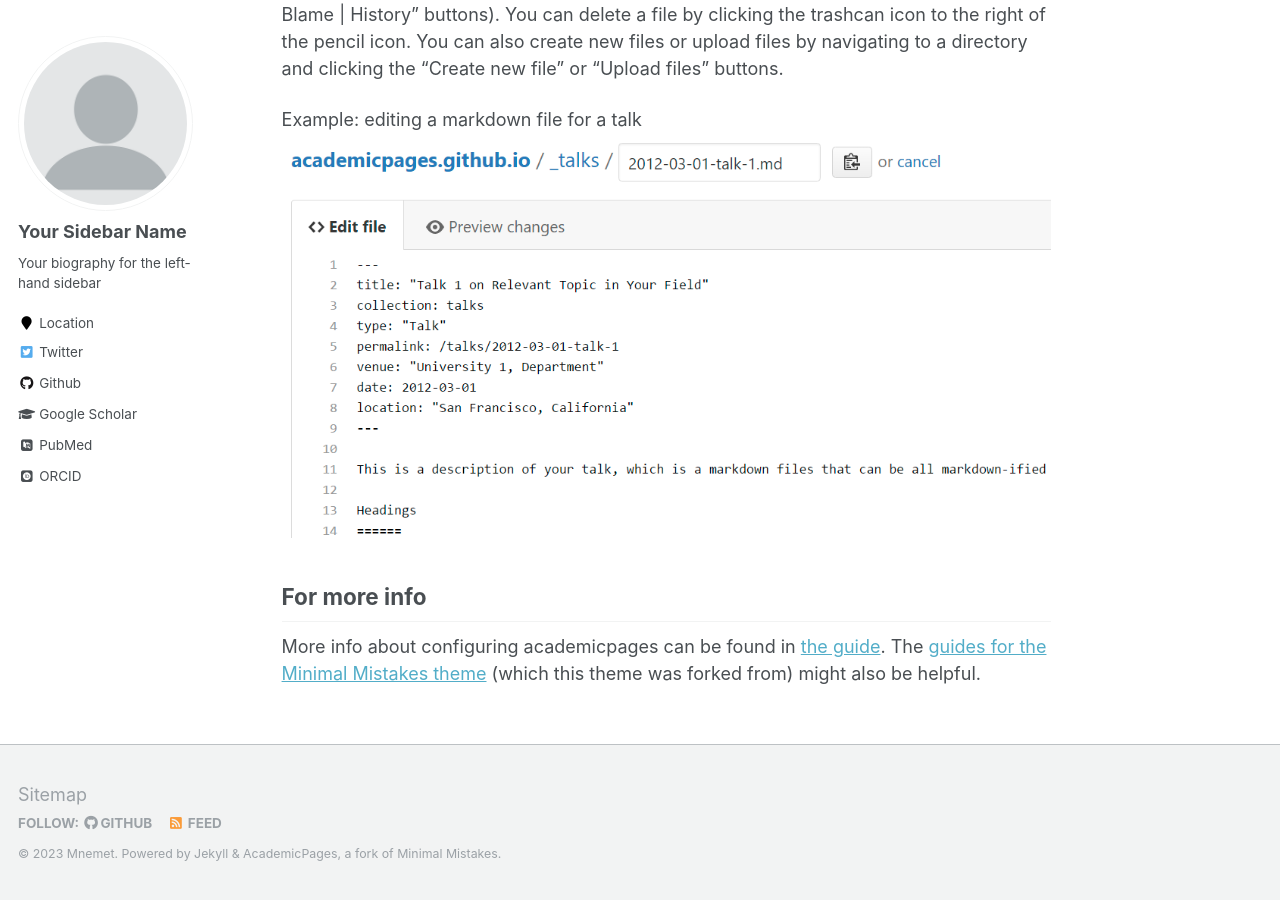
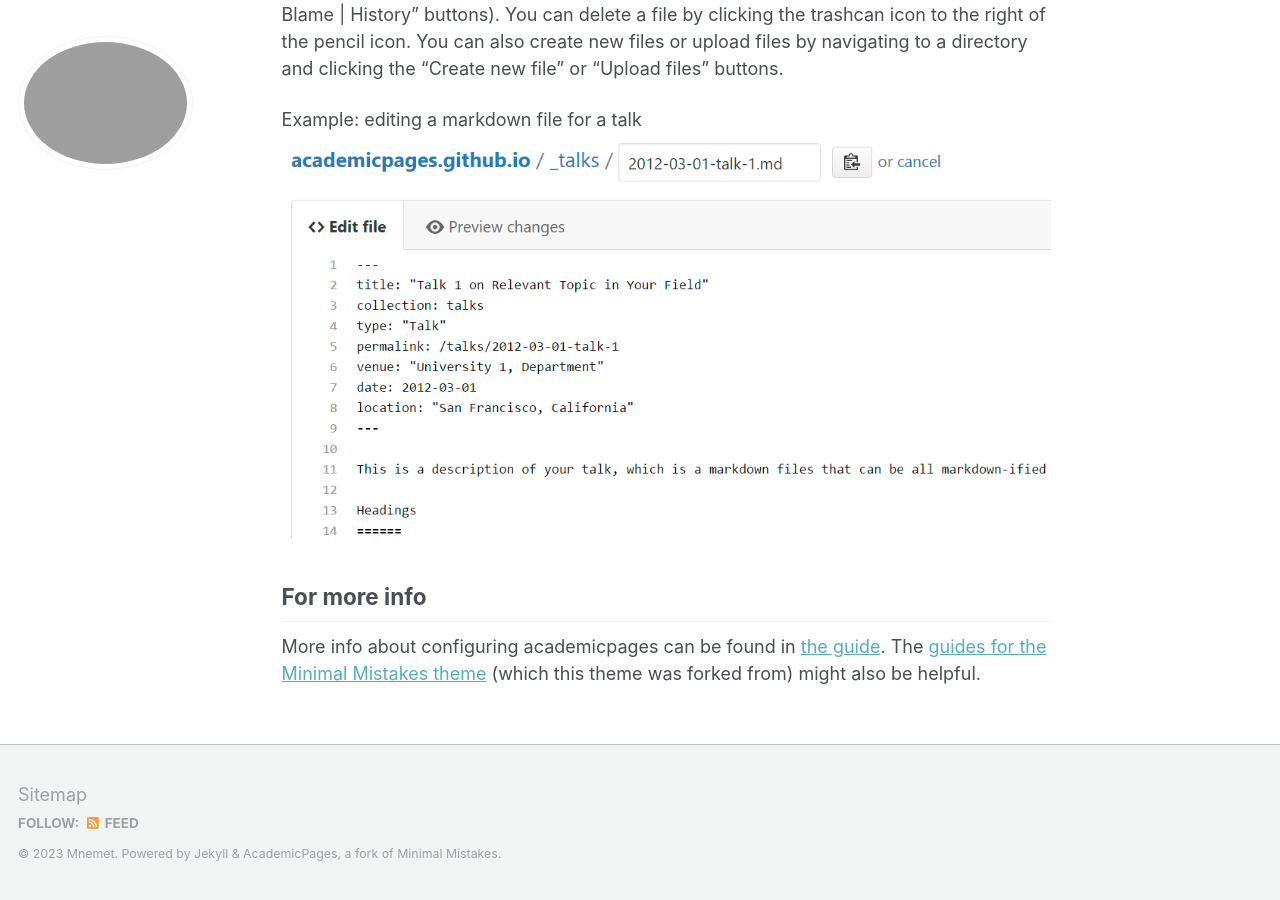
Before and after one commit to rossiniluca/Mnemet, a Jekyll site: the page built from _pages/about.md, in a window 1280 px wide and 900 px high, scrolled down 2463 px. Built offline with Jekyll 4.4.1, drawn with Linux system fonts in a browser that asks for light colours; some web fonts are replaced.

Commit message:
Update _config.yml

```diff
--- a/_config.yml
+++ b/_config.yml
@@ -80,13 +80,13 @@ analytics:
 
 # Site Author
 author:
-  name             : "Your Sidebar Name"
-  avatar           : "profile.png"
-  bio              : "Your biography for the left-hand sidebar"
-  location         : "Location"
+  name             :
+  avatar           :
+  bio              :
+  location         :
   employer         :
-  pubmed           : "https://www.ncbi.nlm.nih.gov/pubmed/?term=john+snow"
-  googlescholar    : "http://yourfullgooglescholarurl.com"
+  pubmed           :
+  googlescholar    :
   email            :
   researchgate     :  # example: "https://www.researchgate.net/profile/yourprofile"
   uri              :
@@ -96,20 +96,20 @@ author:
   flickr           :
   facebook         :
   foursquare       :
-  github           : "academicpages"
+  github           :
   google_plus      :
   keybase          :
   instagram        :
   impactstory      : #"https://profiles.impactstory.org/u/xxxx-xxxx-xxxx-xxxx"
   lastfm           :
   linkedin         :
-  orcid            : "http://orcid.org/yourorcidurl"
+  orcid            :
   pinterest        :
   soundcloud       :
   stackoverflow    : # http://stackoverflow.com/users/123456/username
   steam            :
   tumblr           :
-  twitter          : "replacethistwitterhandle"
+  twitter          :
   vine             :
   weibo            :
   xing             :
@@ -255,7 +255,7 @@ sass:
 permalink: /:categories/:title/
 # paginate: 5 # amount of posts to show
 # paginate_path: /page:num/
-timezone: America/Los_Angeles # http://en.wikipedia.org/wiki/List_of_tz_database_time_zones
+timezone: Europe/Milan # http://en.wikipedia.org/wiki/List_of_tz_database_time_zones
 
 
 # Plugins
```
